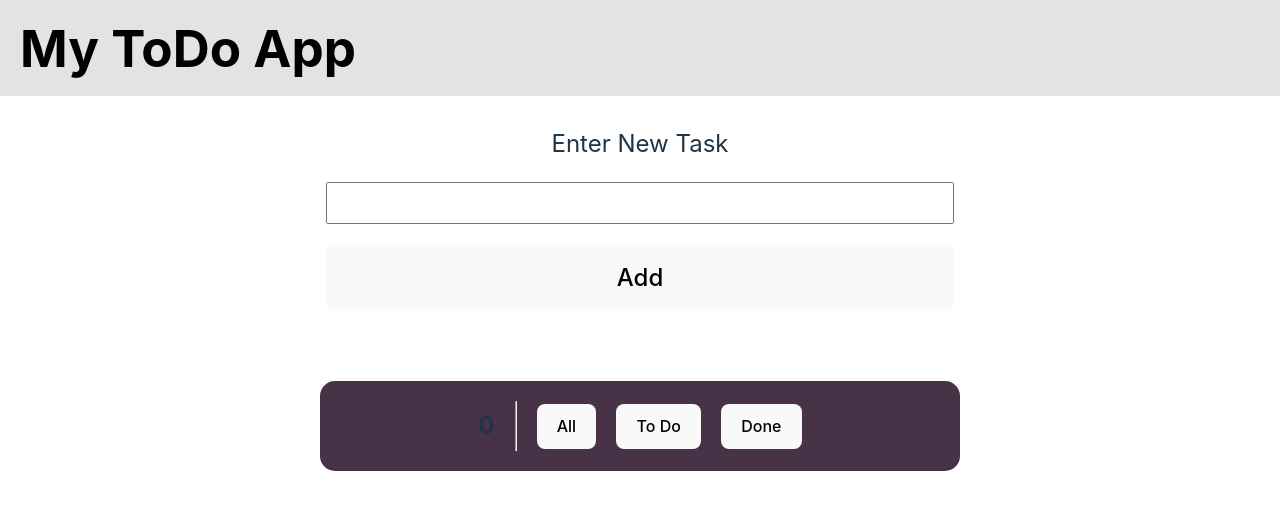
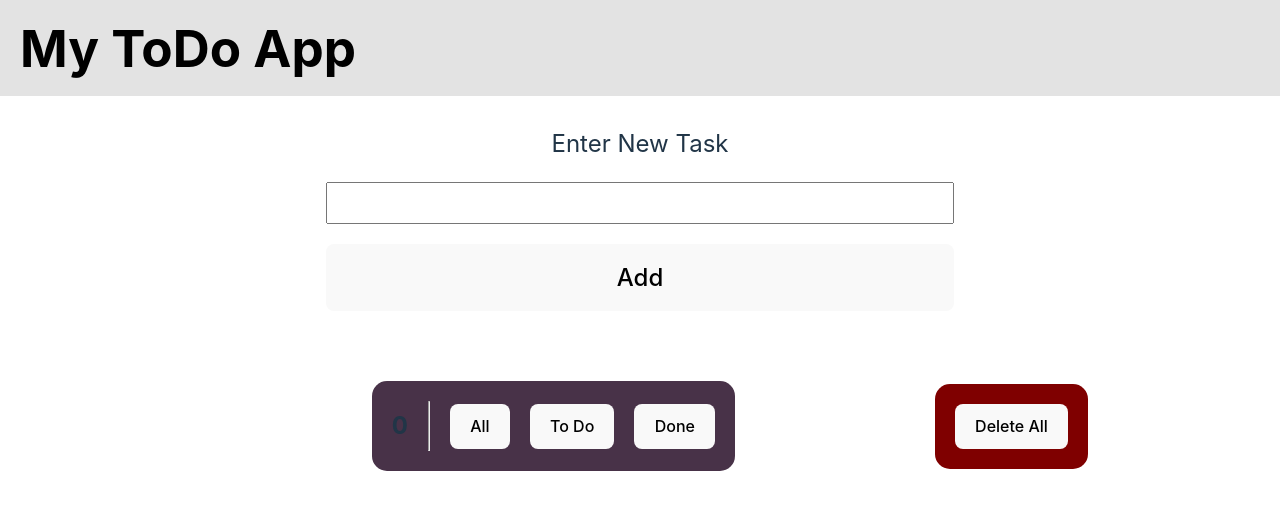
Before and after one commit to Junior-dev-Track/16-react-todolist-samuel-villa, a React (Vite) app: page / in a window 1280 px wide. Shown: the top 510 px of the page. Built offline with nearby package versions, Linux system fonts and the light colour scheme.

Commit message:
[ADD] delete all button

```diff
--- a/src/App.jsx
+++ b/src/App.jsx
@@ -5,6 +5,7 @@ import './scss/style.scss'
 import { Header } from './components/Header.jsx'
 import { TaskForm } from './components/TaskForm.jsx'
 import { Filter } from './components/Filter.jsx'
+import { DeleteAll } from './components/DeleteAll.jsx'
 
 
 function App() {
@@ -16,7 +17,10 @@ function App() {
     <>
     <Header />
     <TaskForm filter={ filter } setFilterCount={ setFilterCount } />
-    <Filter setFilter={ setFilter } filterCount={ filterCount } />
+    <div className='filter-delete-all'>
+      <Filter setFilter={ setFilter } filterCount={ filterCount } />
+      <DeleteAll filter={ filter } setFilter={ setFilter } />
+    </div>
     </>
   )
 }
--- /dev/null
+++ b/src/components/DeleteAll.jsx
@@ -0,0 +1,12 @@
+export function DeleteAll({ filter, setFilter }) {
+
+    const handleDeleteAllClick = event => {
+
+    }
+
+    return (
+        <div className="deleteAll">
+            <button className="delete-all-btn" onClick={handleDeleteAllClick}>Delete All</button>
+        </div>
+    );
+  }
--- a/src/scss/_filter.scss
+++ b/src/scss/_filter.scss
@@ -1,3 +1,20 @@
+.filter-delete-all {
+    display: flex;
+    flex-direction: row;
+    max-width: 70%;
+    justify-content: space-between;
+    margin: auto;
+    align-items: center;
+    gap: 20px;
+
+    .deleteAll {
+        border-radius: 15px;
+        padding: 20px;
+        background-color: #7F0000;
+    }
+}
+
+
 .filter {
     display: flex;
     justify-content: center;
@@ -5,7 +22,6 @@
     gap: 20px;
     background-color: #483248;
     padding: 20px;
-    max-width: 50%;
     margin: auto;
     border-radius: 15px;
 
```
